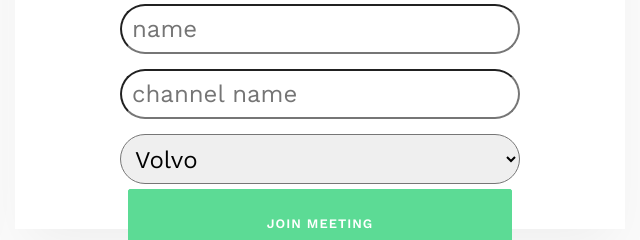
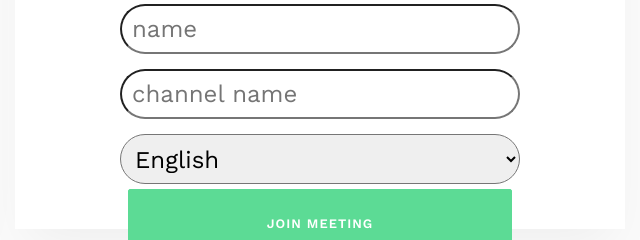
Before and after one commit to AshV/OpenCollab-AngelHack2019, a plain HTML site: page index.html in a window 1280 px wide. Shown: the part 1720-1960 px from the top of the page, 640-1280 px from the left. Drawn offline with nearby package versions, Linux system fonts and the light colour scheme; some packages are replaced by stand-ins of ours; no server answers; files whose address does not match are found by name.

Commit message:
Update index.html

```diff
--- a/index.html
+++ b/index.html
@@ -157,10 +157,15 @@
 										  <li class="ftco-animate"><input type="text" placeholder="name" name="Name" style="width: 400px; height:50px; border-radius:30px; padding: 10px" autofocus></li>
 										  <li class="ftco-animate"><input type="text" id="ch2"placeholder="channel name" name="chName" style="width: 400px; height:50px; border-radius:30px; padding: 10px" autofocus></li>
 										  <li class="ftco-animate"><select name="lang" style="width: 400px; height:50px; border-radius:30px; padding: 10px">
-														<option value="volvo">Volvo</option>
-														<option value="saab">Saab</option>
-														<option value="fiat">Fiat</option>
-														<option value="audi">Audi</option>
+														<option value="en">English</option>
+												  <option value="hi">Hindi</option>
+												  <option value="pa">Punjabi</option>
+												  <option value="Te">Bengali</option>
+											          <option value="Te">Telgu</option>
+										                  <option value="Te">Tamil</option>
+										                  <option value="Te">Kannada</option>
+										                  <option value="Te">French</option>
+										                  <option value="Te">Russian</option>
 											</select>
 										</li>
 									  </ul>
```
